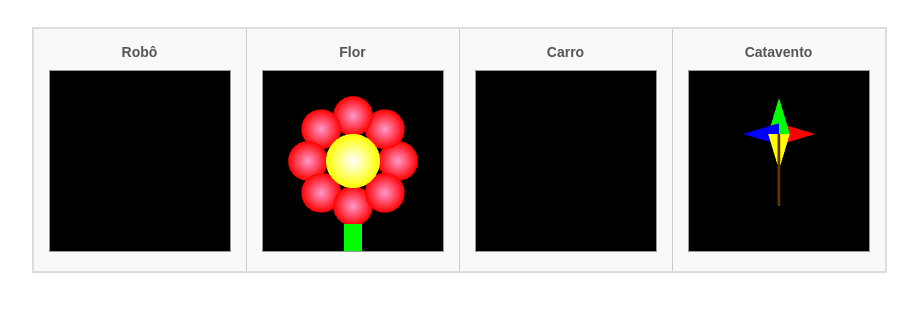
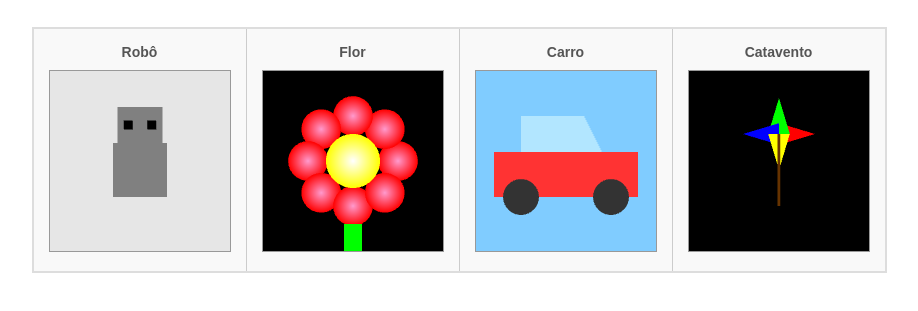
Before and after one commit to rokfang2/CG-Activities, a plain HTML site: page cg-atividade-1/index.html in a window 1280 px wide. Shown: the part 61-372 px from the top of the page, without its empty margins (181-1099 px from the left). Drawn offline with Linux system fonts and the light colour scheme.

Commit message:
exercicio 1 finalizado

```diff
--- a/cg-atividade-1/car.js
+++ b/cg-atividade-1/car.js
@@ -1,197 +1,97 @@
-// Vertex shader source code
-const vertexShaderSourceFan = `
+const canvas = document.getElementById('glCanvasCar');
+const gl = canvas.getContext('webgl');
+
+if (!gl) {
+    throw new Error('WebGL não suportado neste navegador');
+}
+
+const vertexShaderSource = `
     attribute vec4 a_position;
     void main() {
         gl_Position = a_position;
     }
 `;
-
-// Fragment shader source code
-const fragmentShaderSourceFan = `
+const fragmentShaderSource = `
     precision mediump float;
+    uniform vec4 u_color;
     void main() {
-        gl_FragColor = vec4(1.0, 0.0, 0.0, 1.0);
+        gl_FragColor = u_color;
     }
 `;
 
-function createShaderFan(gl, type, source) {
+function compileShader(gl, type, source) {
     const shader = gl.createShader(type);
     gl.shaderSource(shader, source);
     gl.compileShader(shader);
-
     if (!gl.getShaderParameter(shader, gl.COMPILE_STATUS)) {
-        console.error('Erro compilando shader:', gl.getShaderInfoLog(shader));
+        console.error('Erro ao compilar shader:', gl.getShaderInfoLog(shader));
         gl.deleteShader(shader);
         return null;
     }
     return shader;
 }
 
-function createProgramFan(gl, vertexShader, fragmentShader) {
+const vertexShader = compileShader(gl, gl.VERTEX_SHADER, vertexShaderSource);
+const fragmentShader = compileShader(gl, gl.FRAGMENT_SHADER, fragmentShaderSource);
 const program = gl.createProgram();
 gl.attachShader(program, vertexShader);
 gl.attachShader(program, fragmentShader);
 gl.linkProgram(program);
-
-    if (!gl.getProgramParameter(program, gl.LINK_STATUS)) {
-        console.error('Erro linkando programa:', gl.getProgramInfoLog(program));
-        gl.deleteProgram(program);
-        return null;
-    }
-    return program;
-}
-
-
-
-
-function pentagonVertices(centerX, centerY) {
-    const vertices = [];
-    vertices.push(centerX, centerY); // centro do pentágono
-
-    const radius = 0.15;
-    const numSides = 18;
-
-    for (let i = 0; i <= numSides; i++) {
-        const angle = i * 2 * Math.PI / numSides;
-        const x = centerX + radius * Math.cos(angle);
-        const y = centerY + radius * Math.sin(angle);
-        vertices.push(x, y);
-    }
-
-    return new Float32Array(vertices);
-}
-
-
-function retanguloVertices() {
-    return new Float32Array([
-        // Primeiro triângulo
-        -0.6,  -0.25,
-        0.6,  -0.25,
-        0.6, -0.5,
-        // Segundo triângulo
-        -0.6,  -0.25,
-        0.6, -0.5,
-        -0.6, -0.5
-    ]);
-}
-
-function retanguloSuporte() {
-    return new Float32Array([
-        // Primeiro triângulo
-        0.63,  -0.25,
-        0.9,  -0.25,
-        0.9, -0.35,
-
-        // Segundo triângulo
-        0.63,  -0.25,
-        0.9, -0.35,
-        0.63, -0.35
-    ]);
-}
-
-function retanguloEncosto() {
-    return new Float32Array([
-        // Primeiro triângulo
-        0.4,  -0.22,
-        0.85,  0.07,
-        0.85, -0.22,
-
-        // Segundo triângulo
-        0.4, -0.22,
-        0.85, 0.07,
-        0.4, 0.07
-    ]);
-}
-
-function parabrisa() {
-    return new Float32Array([
-         -0.15,  0.07,
-        -0.6, -0.2,
-         -0.15, -0.2
-    ]);
-}
-
-function retanguloTetoCarro() {
-    return new Float32Array([
-        // Primeiro triângulo
-        -0.13,  0.07,
-         0.37,   0.07,
-         0.37,  0.04,
-
-        // Segundo triângulo
-        -0.13,  0.07,
-         0.37,  0.04,
-        -0.13, 0.04
-    ]);
-}
-
-
-function mainFan() {
-    const canvas = document.getElementById('glCanvasCar');
-    const gl = canvas.getContext('webgl');
-
-    if (!gl) {
-        console.error('WebGL não suportado');
-        return;
-    }
-
-    const vertexShader = createShaderFan(gl, gl.VERTEX_SHADER, vertexShaderSourceFan);
-    const fragmentShader = createShaderFan(gl, gl.FRAGMENT_SHADER, fragmentShaderSourceFan);
-    const program = createProgramFan(gl, vertexShader, fragmentShader);
 gl.useProgram(program);
 
+const positionLocation = gl.getAttribLocation(program, 'a_position');
+const colorLocation = gl.getUniformLocation(program, 'u_color');
 const buffer = gl.createBuffer();
-    const positionLocation = gl.getAttribLocation(program, 'a_position');
-
-    gl.clearColor(0.0, 0.0, 0.0, 1.0);
-    gl.clear(gl.COLOR_BUFFER_BIT);
 gl.bindBuffer(gl.ARRAY_BUFFER, buffer);
 gl.enableVertexAttribArray(positionLocation);
 gl.vertexAttribPointer(positionLocation, 2, gl.FLOAT, false, 0, 0);
 
-    // Pentágonos - (Rodas)
-    const vertices1 = pentagonVertices(-0.4, -0.7);
-    gl.bufferData(gl.ARRAY_BUFFER, vertices1, gl.STATIC_DRAW);
-    gl.drawArrays(gl.TRIANGLE_FAN, 0, vertices1.length / 2);
-    const vertices2 = pentagonVertices(0.4, -0.7);
-    gl.bufferData(gl.ARRAY_BUFFER, vertices2, gl.STATIC_DRAW);
-    gl.drawArrays(gl.TRIANGLE_FAN, 0, vertices2.length / 2);
+gl.viewport(0, 0, canvas.width, canvas.height);
+gl.clearColor(0.5, 0.8, 1.0, 1.0);
+gl.clear(gl.COLOR_BUFFER_BIT);
 
-    // Retângulo  - Base do Carro
-    const vertices3 = retanguloVertices();
-    gl.bufferData(gl.ARRAY_BUFFER, vertices3, gl.STATIC_DRAW);
-    gl.vertexAttribPointer(positionLocation, 2, gl.FLOAT, false, 0, 0);
-    gl.enableVertexAttribArray(positionLocation);
+let vertices = new Float32Array([
+    -0.8, -0.4,
+     0.8, -0.4,
+    -0.8,  0.1,
+    -0.8,  0.1,
+     0.8, -0.4,
+     0.8,  0.1
+]);
+gl.bufferData(gl.ARRAY_BUFFER, vertices, gl.STATIC_DRAW);
+gl.uniform4f(colorLocation, 1.0, 0.2, 0.2, 1.0);
 gl.drawArrays(gl.TRIANGLES, 0, 6);
 
-    // Suporte Encosto
-    const vertices4 = retanguloSuporte();
-    gl.bufferData(gl.ARRAY_BUFFER, vertices4, gl.STATIC_DRAW);
-    gl.vertexAttribPointer(positionLocation, 2, gl.FLOAT, false, 0, 0);
-    gl.enableVertexAttribArray(positionLocation);
-    gl.drawArrays(gl.TRIANGLES, 0, 6);
-
-    // Retangulo Encosto Carro
-    const vertices5 = retanguloEncosto();
-    gl.bufferData(gl.ARRAY_BUFFER, vertices5, gl.STATIC_DRAW);
-    gl.vertexAttribPointer(positionLocation, 2, gl.FLOAT, false, 0, 0);
-    gl.enableVertexAttribArray(positionLocation);
+vertices = new Float32Array([
+    -0.5, 0.1,
+     0.4, 0.1,
+    -0.5, 0.5,
+    -0.5, 0.5,
+     0.4, 0.1,
+     0.2, 0.5
+]);
+gl.bufferData(gl.ARRAY_BUFFER, vertices, gl.STATIC_DRAW);
+gl.uniform4f(colorLocation, 0.7, 0.9, 1.0, 1.0);
 gl.drawArrays(gl.TRIANGLES, 0, 6);
 
 
-    const vertices6 = parabrisa();
-    gl.bufferData(gl.ARRAY_BUFFER, vertices6, gl.STATIC_DRAW);
-    gl.vertexAttribPointer(positionLocation, 2, gl.FLOAT, false, 0, 0);
-    gl.enableVertexAttribArray(positionLocation);
-    gl.drawArrays(gl.TRIANGLES, 0, 3);
-
-
-    const vertices7 = retanguloTetoCarro();
-    gl.bufferData(gl.ARRAY_BUFFER, vertices7, gl.STATIC_DRAW);
-    gl.vertexAttribPointer(positionLocation, 2, gl.FLOAT, false, 0, 0);
-    gl.enableVertexAttribArray(positionLocation);
-    gl.drawArrays(gl.TRIANGLES, 0, 6);
-
+function drawWheel(centerX, centerY) {
+    const circleVertices = [];
+    const numSegments = 30;
+    const radius = 0.2;
+    circleVertices.push(centerX, centerY);
+    for (let i = 0; i <= numSegments; i++) {
+        const angle = 2.0 * Math.PI * i / numSegments;
+        const x = centerX + radius * Math.cos(angle);
+        const y = centerY + radius * Math.sin(angle);
+        circleVertices.push(x, y);
+    }
+    const circleData = new Float32Array(circleVertices);
+    gl.bufferData(gl.ARRAY_BUFFER, circleData, gl.STATIC_DRAW);
+    gl.uniform4f(colorLocation, 0.2, 0.2, 0.2, 1.0);
+    gl.drawArrays(gl.TRIANGLE_FAN, 0, numSegments + 2);
 }
 
-window.addEventListener('load', mainFan);
+drawWheel(-0.5, -0.4);
+
+drawWheel(0.5, -0.4);
--- a/cg-atividade-1/index.html
+++ b/cg-atividade-1/index.html
@@ -31,9 +31,9 @@
     </table>
 
     <!-- Load all JavaScript files -->
-    <script src="robot.js"></script>
-    <script src="flower.js"></script>
-    <script src="car.js"></script>
-    <script src="pinwheel.js"></script>
+    <script src="robot.js" type="module"></script>
+    <script src="flower.js" type="module"></script>
+    <script src="car.js" type="module"></script>
+    <script src="pinwheel.js" type="module"></script>
 </body>
 </html>
--- a/cg-atividade-1/robot.js
+++ b/cg-atividade-1/robot.js
@@ -0,0 +1,101 @@
+const canvas = document.getElementById('glCanvasRobot');
+const gl = canvas.getContext('webgl');
+
+if (!gl) {
+    throw new Error('WebGL não suportado neste navegador');
+}
+
+const vertexShaderSource = `
+    attribute vec4 a_position;
+    void main() {
+        gl_Position = a_position;
+    }
+`;
+
+const fragmentShaderSource = `
+    precision mediump float;
+    uniform vec4 u_color; // Recebe a cor do JS
+    void main() {
+        gl_FragColor = u_color; // Usa a cor recebida
+    }
+`;
+
+const vertexShader = compileShader(gl, gl.VERTEX_SHADER, vertexShaderSource);
+const fragmentShader = compileShader(gl, gl.FRAGMENT_SHADER, fragmentShaderSource);
+
+const program = gl.createProgram();
+gl.attachShader(program, vertexShader);
+gl.attachShader(program, fragmentShader);
+gl.linkProgram(program);
+gl.useProgram(program);
+
+
+const colorLocation = gl.getUniformLocation(program, 'u_color');
+
+const buffer = gl.createBuffer();
+gl.bindBuffer(gl.ARRAY_BUFFER, buffer);
+
+
+const positionLocation = gl.getAttribLocation(program, 'a_position');
+gl.enableVertexAttribArray(positionLocation);
+gl.vertexAttribPointer(positionLocation, 2, gl.FLOAT, false, 0, 0);
+
+
+gl.viewport(0, 0, canvas.width, canvas.height);
+gl.clearColor(0.9, 0.9, 0.9, 1.0);
+gl.clear(gl.COLOR_BUFFER_BIT);
+
+const cabecaVertices = new Float32Array([
+    -0.25, 0.6,  -0.25, 0.2,   0.25, 0.2,
+    -0.25, 0.6,   0.25, 0.2,   0.25, 0.6,
+]);
+gl.bufferData(gl.ARRAY_BUFFER, cabecaVertices, gl.STATIC_DRAW);
+gl.uniform4f(colorLocation, 0.5, 0.5, 0.5, 1.0);
+gl.drawArrays(gl.TRIANGLES, 0, 6);
+
+
+
+const corpoVertices = new Float32Array([
+    -0.3, 0.2,  -0.3, -0.4,   0.3, -0.4,
+    -0.3, 0.2,   0.3, -0.4,   0.3, 0.2,
+]);
+gl.bufferData(gl.ARRAY_BUFFER, corpoVertices, gl.STATIC_DRAW);
+
+gl.uniform4f(colorLocation, 0.5, 0.5, 0.5, 1.0);
+
+gl.drawArrays(gl.TRIANGLES, 0, 6);
+
+
+const olhoEsqVertices = new Float32Array([
+    -0.18, 0.45,  -0.18, 0.35,  -0.08, 0.35,
+    -0.18, 0.45,  -0.08, 0.35,  -0.08, 0.45,
+]);
+gl.bufferData(gl.ARRAY_BUFFER, olhoEsqVertices, gl.STATIC_DRAW);
+// Define a cor para PRETO (R=0, G=0, B=0, A=1)
+gl.uniform4f(colorLocation, 0.0, 0.0, 0.0, 1.0);
+// Desenha o olho (6 vértices)
+gl.drawArrays(gl.TRIANGLES, 0, 6);
+
+const olhosDirVertices = new Float32Array(
+    [
+        0.08, 0.45, 0.08, 0.35, 0.18, 0.45,
+        0.18, 0.45, 0.18, 0.35, 0.08, 0.35
+    ]
+);
+
+gl.bufferData(gl.ARRAY_BUFFER, olhosDirVertices, gl.STATIC_DRAW);
+gl.uniform4f(colorLocation, 0.0, 0.0, 0.0, 1.0);
+gl.drawArrays(gl.TRIANGLES,0,6);
+
+function compileShader(gl, type, source) {
+    const shader = gl.createShader(type);
+    gl.shaderSource(shader, source);
+    gl.compileShader(shader);
+
+    if (!gl.getShaderParameter(shader, gl.COMPILE_STATUS)) {
+        console.error('Erro ao compilar shader:', gl.getShaderInfoLog(shader));
+        gl.deleteShader(shader);
+        return null;
+    }
+    return shader;
+}
```
Lines whose indentation alone changed are shown as unchanged.
